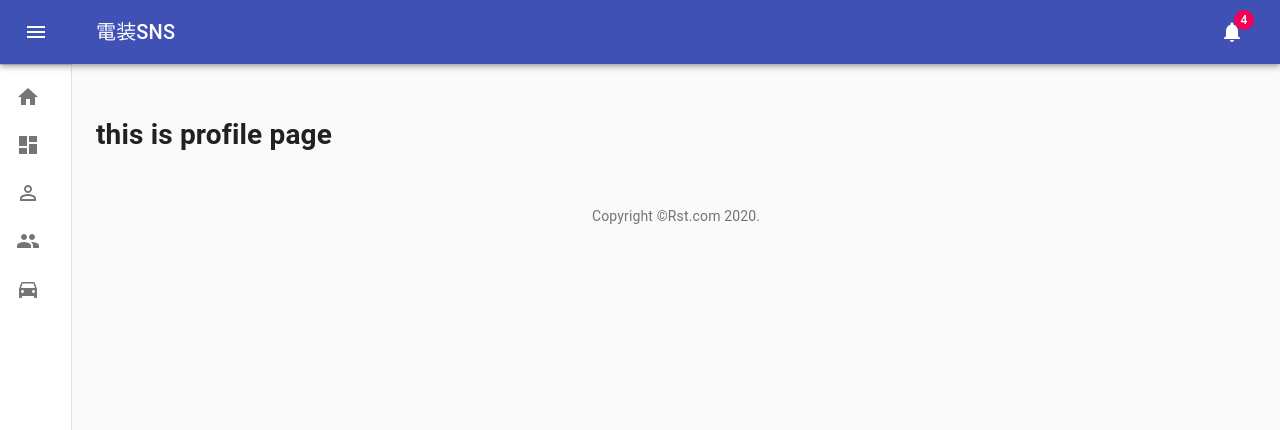
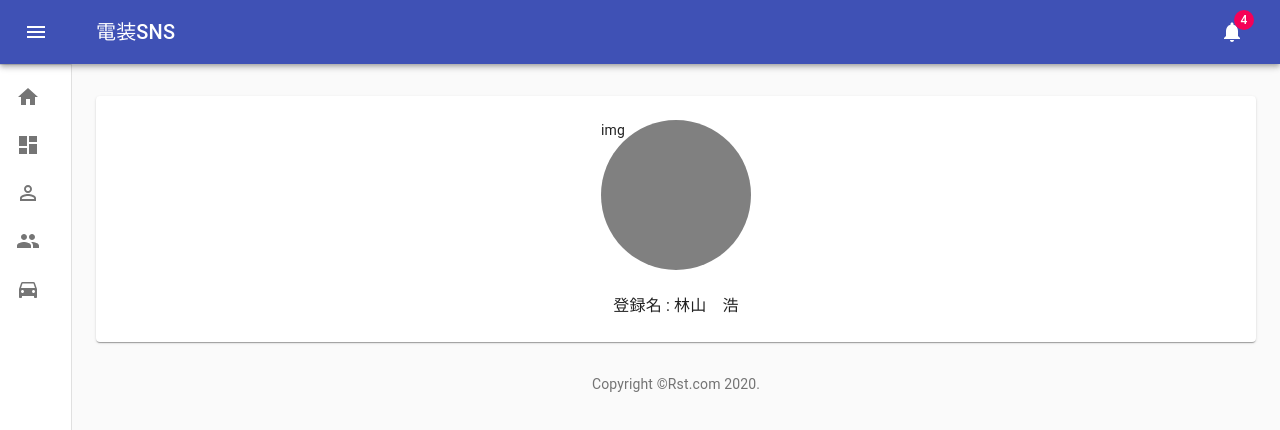
Before and after one commit to adaman3568/denso-app, a React (Create React App) app: page /profile in a window 1280 px wide. Shown: the top 430 px of the page. Built offline with nearby package versions, Linux system fonts and the light colour scheme.

Commit message:
Profileページのたたき作成

```diff
--- a/src/Components/Profile/Profile.tsx
+++ b/src/Components/Profile/Profile.tsx
@@ -1,10 +1,64 @@
-import React, {FC} from 'react';
+import React, {FC, useState} from 'react';
+import {Button, Card, Grid, TextField, Typography} from "@material-ui/core";
+import {makeStyles} from "@material-ui/core/styles";
+
+const myStyle = makeStyles((theme) => ({
+    dummyImg :{
+        height : '150px',
+        width : '150px',
+        borderRadius : '50%',
+        backgroundColor : 'gray'
+    },
+    card : {
+        padding : theme.spacing(3)
+    },
+    center : {
+        margin : '0 auto'
+    },
+    flexCenter : {
+        display : 'flex',
+        justifyContent : 'center',
+        alignItems : 'center',
+    }
+
+}))
 
 const Profile : React.FC = () => {
+    const classes = myStyle();
+
+    const [isEdit,setIsEdit] = useState<boolean>(false)
+
     return (
-        <div>
-            <h1>this is profile page</h1>
-        </div>
+        <Card className={classes.card}>
+            <Grid container
+                  spacing={3}
+                  direction="row"
+                  justify="space-evenly"
+                  alignItems="center"
+            >
+                <Grid item xs={12} className={classes.flexCenter}>
+                    <div className={classes.dummyImg}>img</div>
+                </Grid>
+                <Grid item xs={12}
+                      direction="row"
+                className={classes.flexCenter}>
+                    {!isEdit ?
+                        <Typography onClick={() => setIsEdit(true)}>登録名 : 林山　浩</Typography> :
+                        <div className={classes.flexCenter}>
+                            <TextField
+                                required
+                                id="outlined-required"
+                                label="登録名"
+                                defaultValue="林山　浩"
+                                variant="outlined"
+                            />
+                            <Button onClick={() => setIsEdit(false)}>登録</Button>
+                        </div>
+                    }
+
+                </Grid>
+            </Grid>
+        </Card>
     );
 };
 
```
